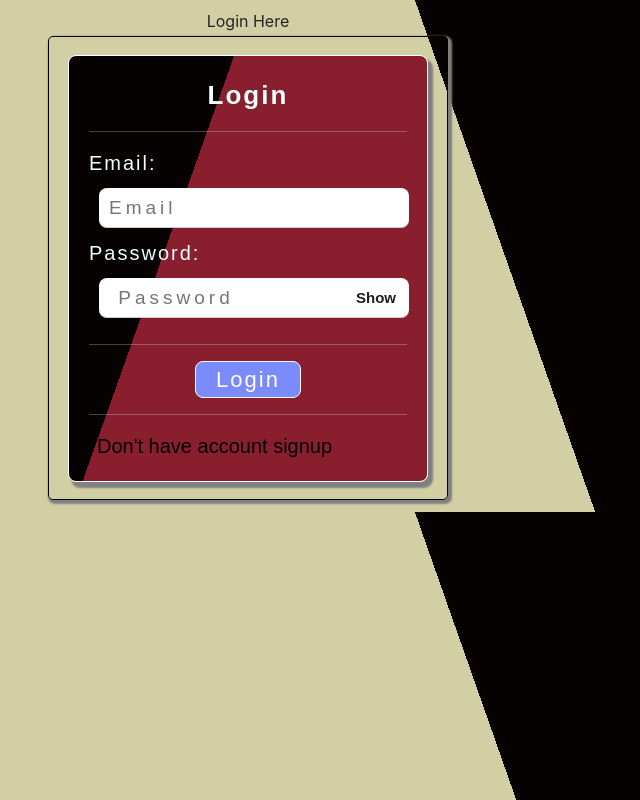
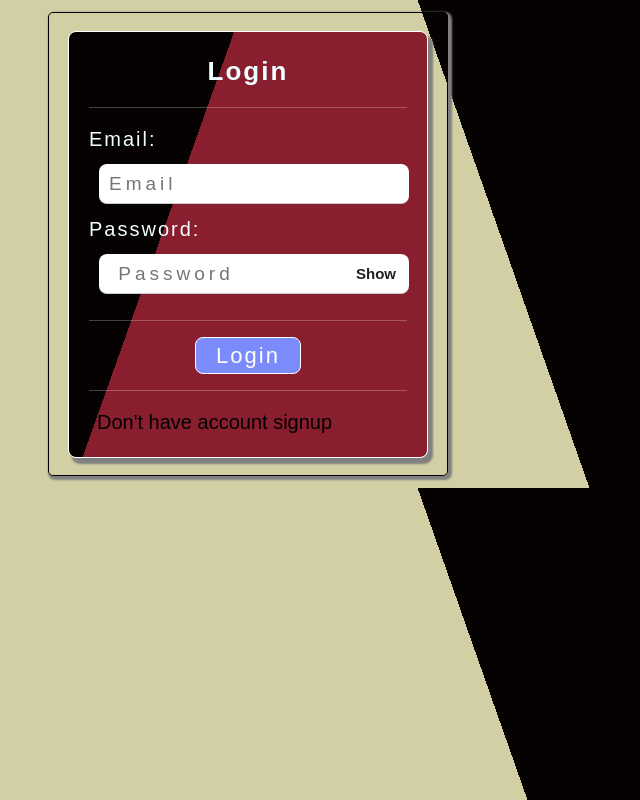
Before and after one commit to YASHBOMBLE/Contact_App, a React (Create React App) app in the folder client/: page /login in a window 1280 px wide. Shown: the whole page, without its empty margins (392-1032 px from the left). Built offline with nearby package versions, Linux system fonts and the light colour scheme.

Commit message:
feat: updated

```diff
--- a/client/src/views/Home/Home.css
+++ b/client/src/views/Home/Home.css
@@ -34,7 +34,8 @@ body{
     margin-left: 1000px;
 }
 .text-light{
-    color: antiquewhite;
+    display: flex;
+    justify-content: end;
 }
 .clr{
     color: whitesmoke;
--- a/client/src/views/Login/Login.js
+++ b/client/src/views/Login/Login.js
@@ -51,7 +51,7 @@ function Login() {
         <div className='col-4'>
         </div>
         <div className='col-4 text-center '>
-          Login Here
+
         </div>
         <div className='col-4'></div>
 
```
